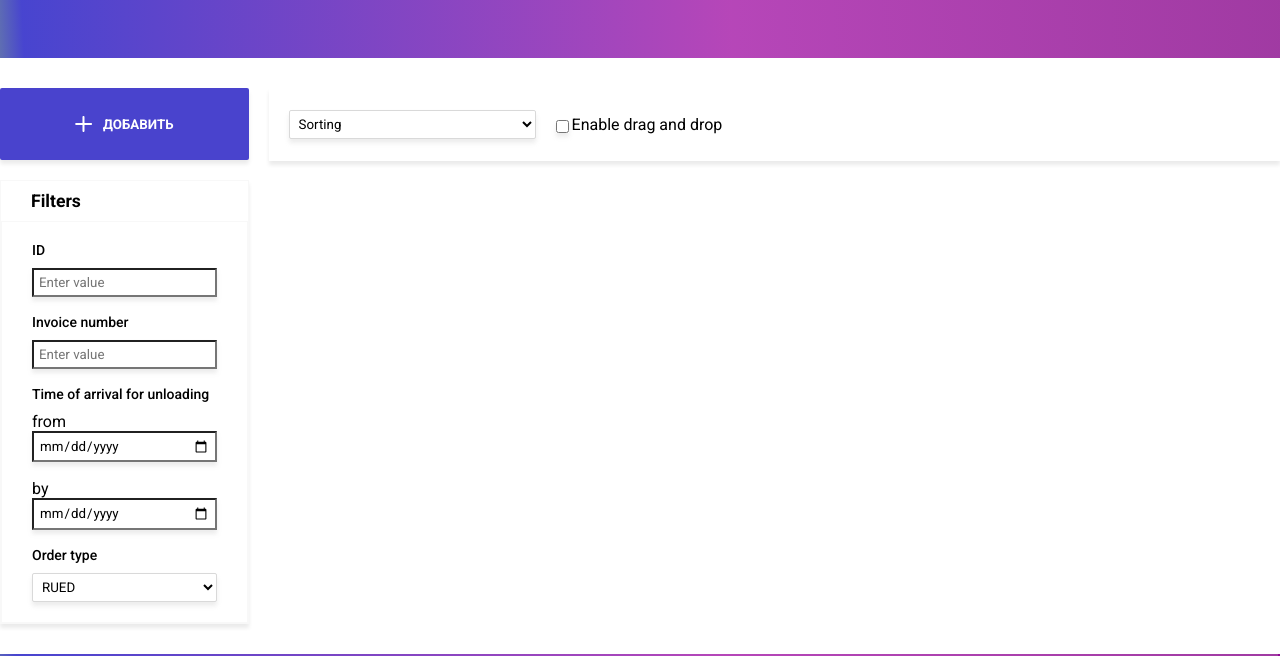
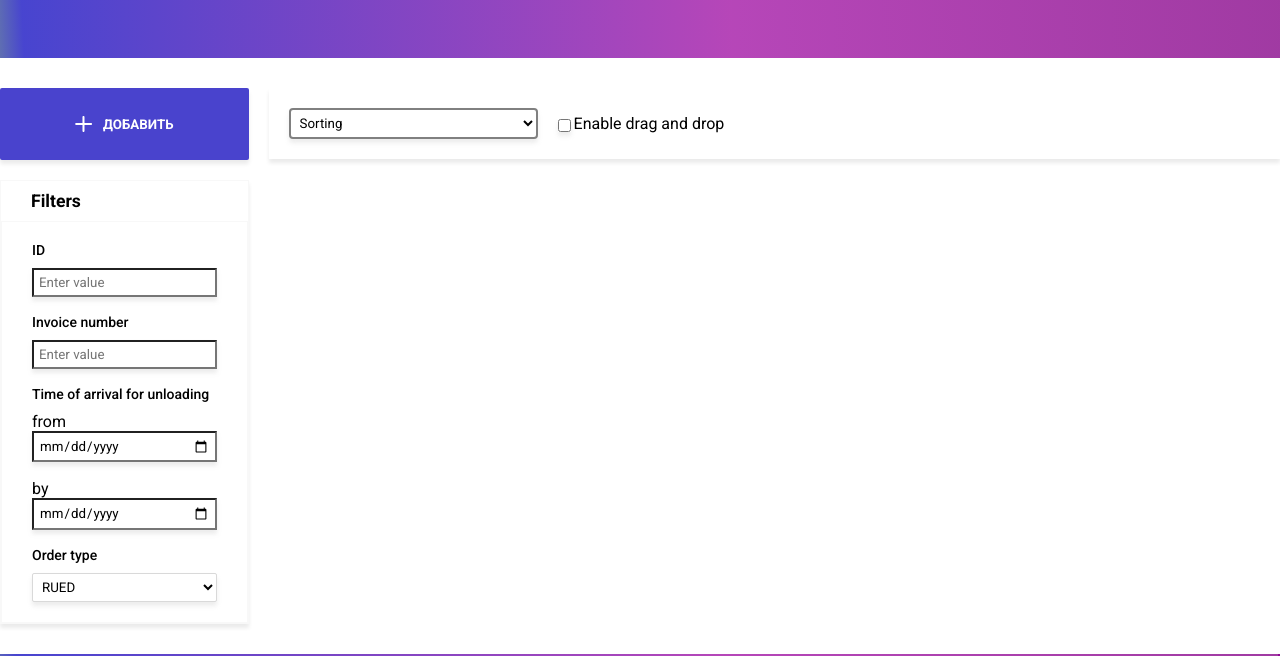
Before and after one commit to helloelio/ksk, a plain HTML site: page index.html in a window 1280 px wide. Shown: the part 144-800 px from the top of the page. Drawn offline with nearby package versions, Linux system fonts and the light colour scheme.

Commit message:
add some styles

```diff
--- a/style.css
+++ b/style.css
@@ -153,12 +153,18 @@ main {
 .card__sort {
   display: flex;
   align-items: center;
-    padding: 22px 0;
+  padding: 20px 0;
   width: 100%;
   box-shadow: 0px 4px 4px #ebebeb;
 }
 #sort-select {
+  border-radius: 4px;
   margin-left: 20px;
+  border: 2px solid gray;
+}
+#sort-select:focus {
+  border: 2px solid #0060df;
+  border-radius: 4px;
 }
 /* card sort */
 
```
Lines whose indentation alone changed are shown as unchanged.
